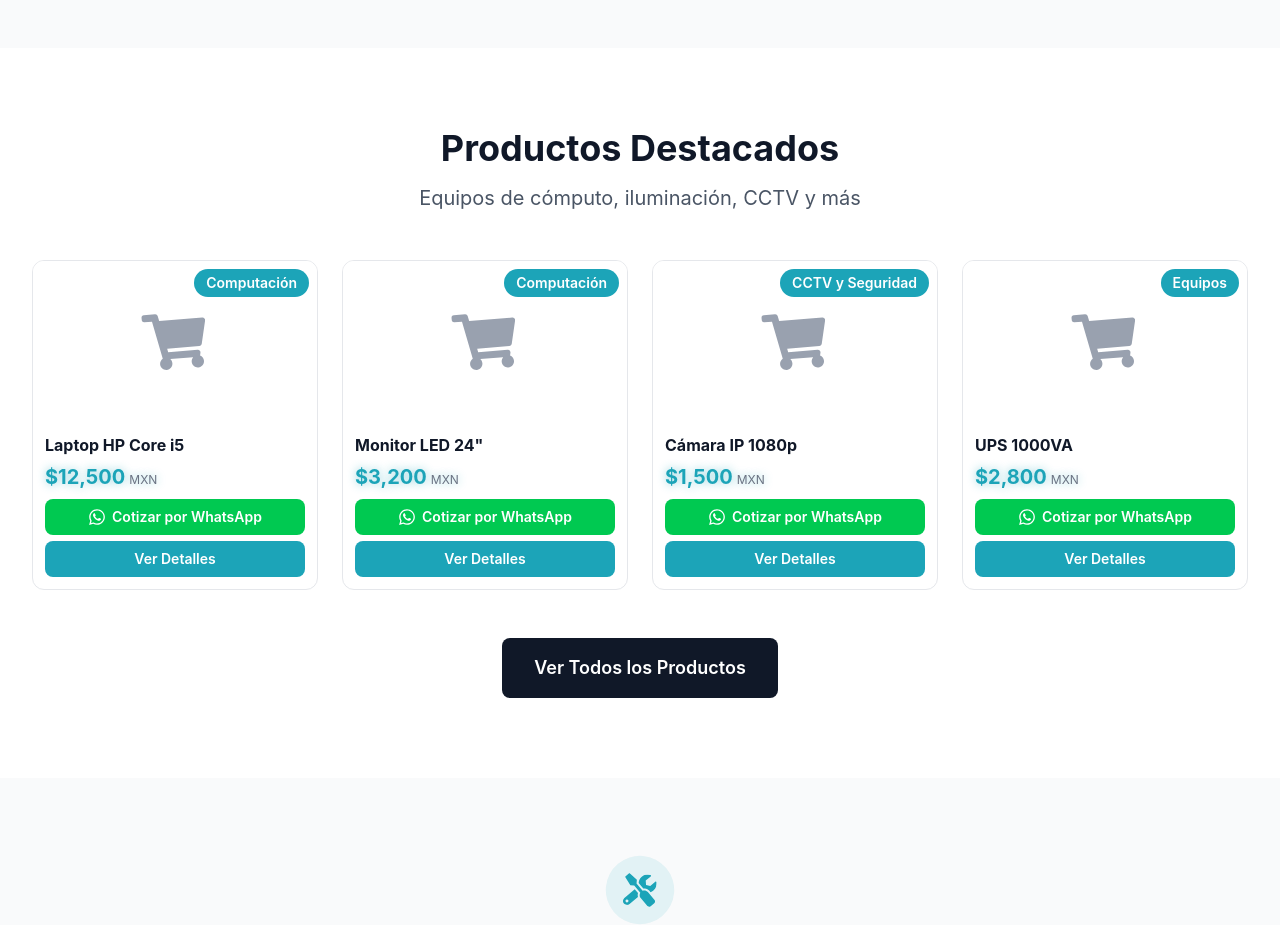
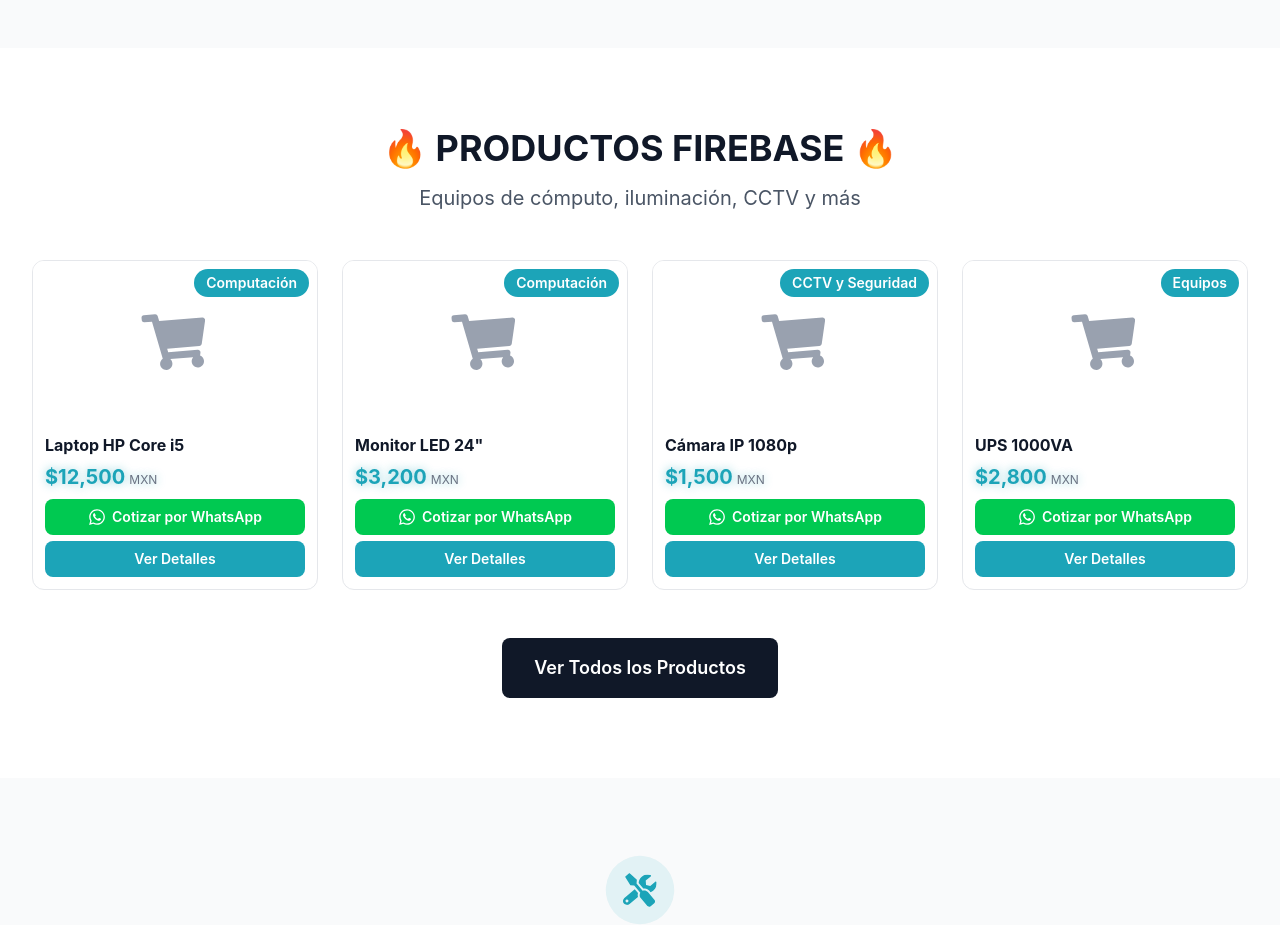
Before and after one commit to Uripm03/voltz-website-, a Next.js app: page / in a window 1280 px wide. Shown: the part 2380-3305 px from the top of the page. Built offline with nearby package versions, Linux system fonts and the light colour scheme; no server answers; the database is empty.

Commit message:
TEST: Very visible title change to confirm deployment

```diff
--- a/components/Products.tsx
+++ b/components/Products.tsx
@@ -89,7 +89,7 @@ export default function Products() {
           className="text-center mb-12"
         >
           <h2 className="text-3xl md:text-4xl font-bold text-gray-900 mb-4">
-            Productos Destacados
+            🔥 PRODUCTOS FIREBASE 🔥
           </h2>
           <p className="text-xl text-gray-600">
             Equipos de cómputo, iluminación, CCTV y más
```
